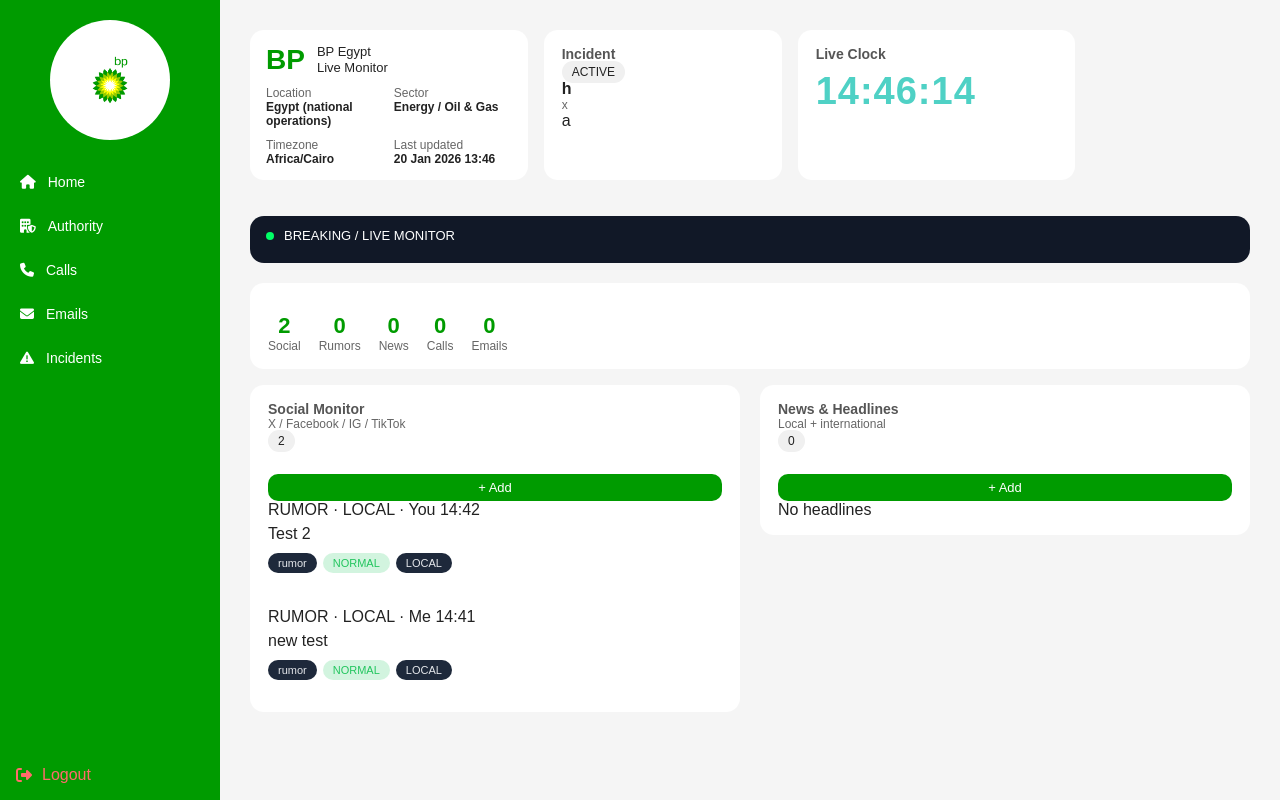
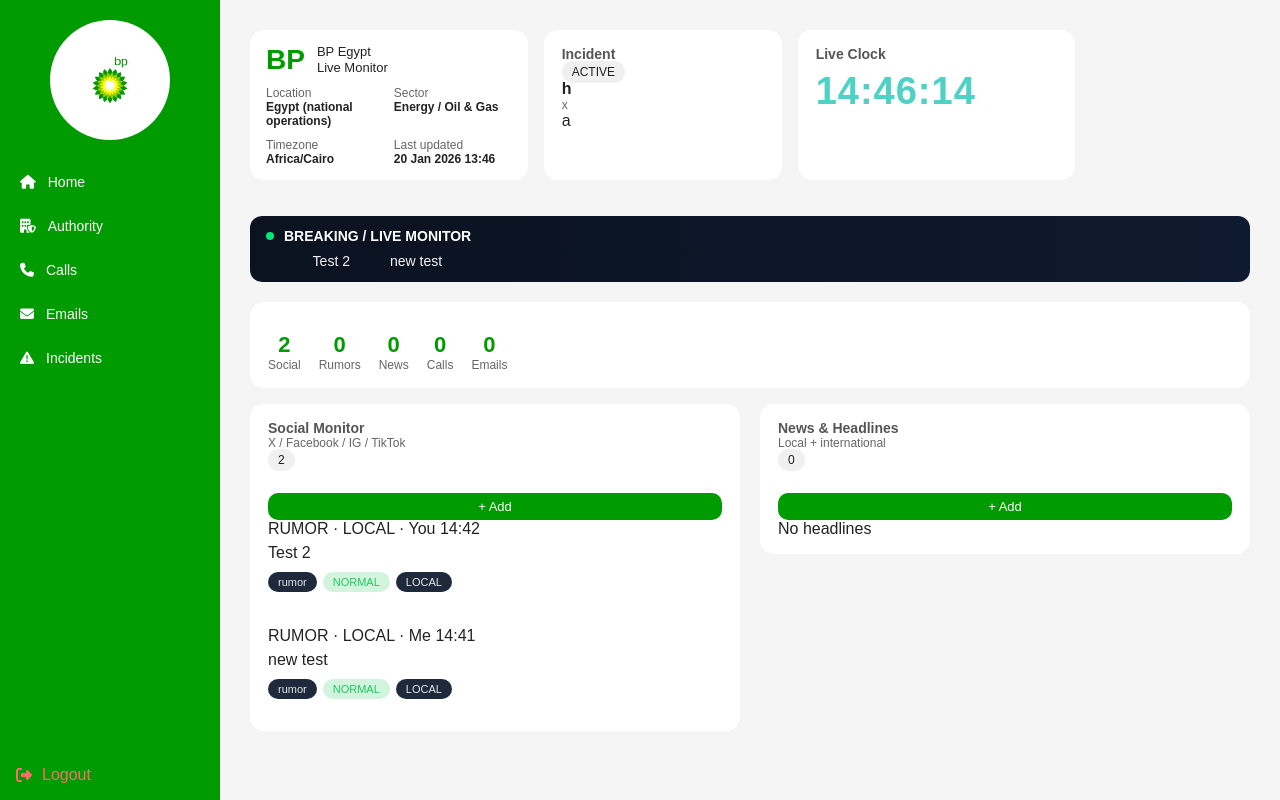
Before and after one commit to mohamedhussein03/https---github.com-mohamedhussein03-Dashboard, a Flask app: page / in a window 1280 px wide. Run offline with Flask 3, Linux system fonts and the light colour scheme; a user stored in the database is signed in.

Commit message:
fixed live monitor animation

```diff
--- a/app/static/css/main.css
+++ b/app/static/css/main.css
@@ -1062,3 +1062,53 @@ button:hover {
 .logout-btn:hover {
     opacity: 0.8;
 }
+
+.ticker {
+    background: linear-gradient(90deg, #0b1220, #0e1a2f);
+    color: #ffffff;
+    border-radius: 12px;
+    padding: 12px 16px;
+    overflow: hidden;
+}
+
+.tickerTop {
+    display: flex;
+    align-items: center;
+    gap: 10px;
+    font-weight: 600;
+    font-size: 14px;
+    margin-bottom: 8px;
+}
+
+.liveDot {
+    width: 8px;
+    height: 8px;
+    background: #00e676;
+    border-radius: 50%;
+}
+
+.tickerTrack {
+    position: relative;
+    overflow: hidden;
+    white-space: nowrap;
+}
+
+.tickerContent {
+    display: inline-flex;
+    gap: 40px;
+    animation: tickerScroll 5s linear infinite;
+}
+
+.tickerItem {
+    font-size: 14px;
+    opacity: 0.95;
+}
+
+@keyframes tickerScroll {
+    from {
+        transform: translateX(100%);
+    }
+    to {
+        transform: translateX(-100%);
+    }
+}
--- a/app/templates/dashboard/home.html
+++ b/app/templates/dashboard/home.html
@@ -67,12 +67,18 @@
         <span class="liveDot"></span>
         <span>BREAKING / LIVE MONITOR</span>
     </div>
-    <div class="marquee">
-        {% for item in ticker_items %}
-            <span>{{ item }}</span>
-        {% endfor %}
+
+    <div class="tickerTrack">
+        <div class="tickerContent">
+            {% for item in social_items %}
+                <span class="tickerItem">
+                    {{ item.title }}
+                </span>
+            {% endfor %}
+        </div>
     </div>
 </div>
+
 
 <!-- KPI strip -->
 <div class="card heroCard">
```
Also changed, not shown: instance/app.db.
